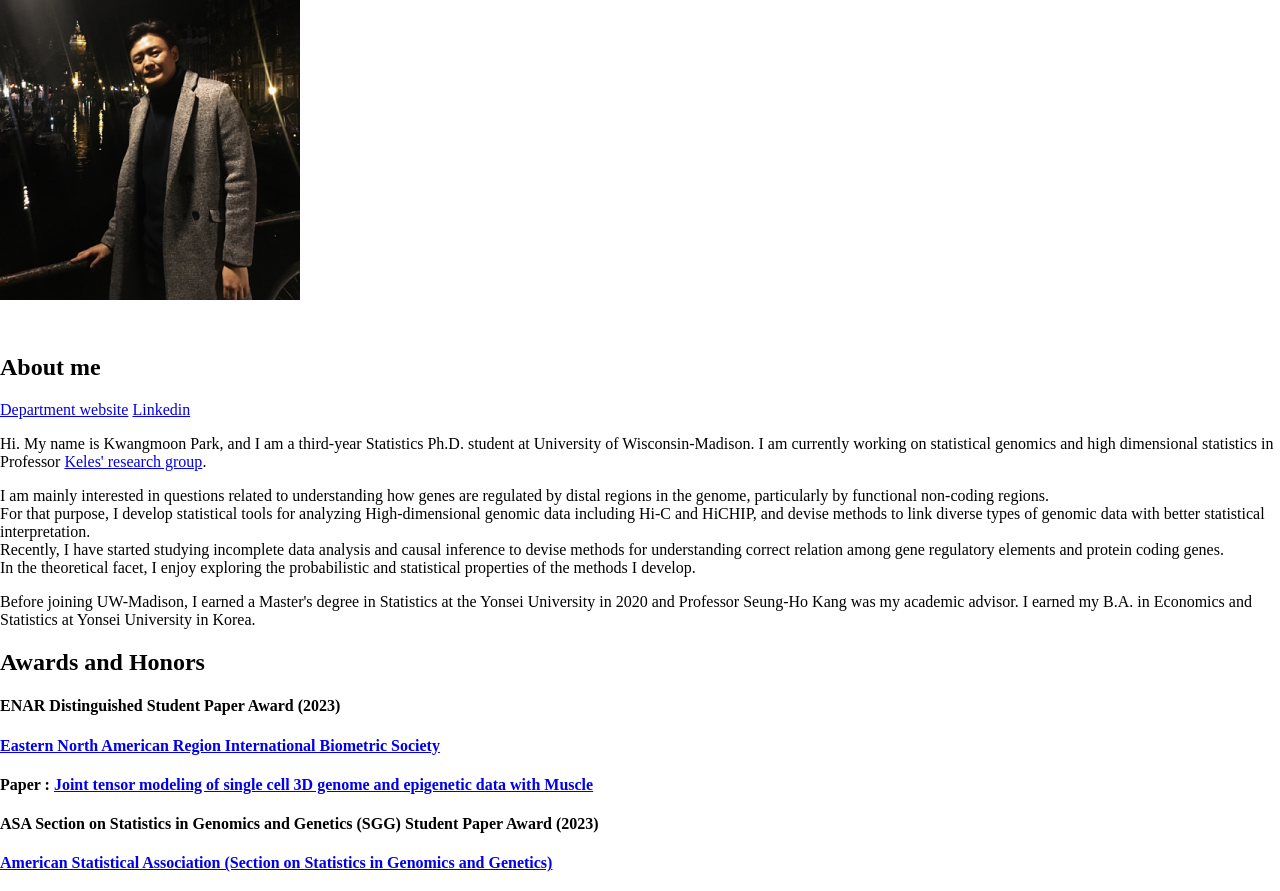
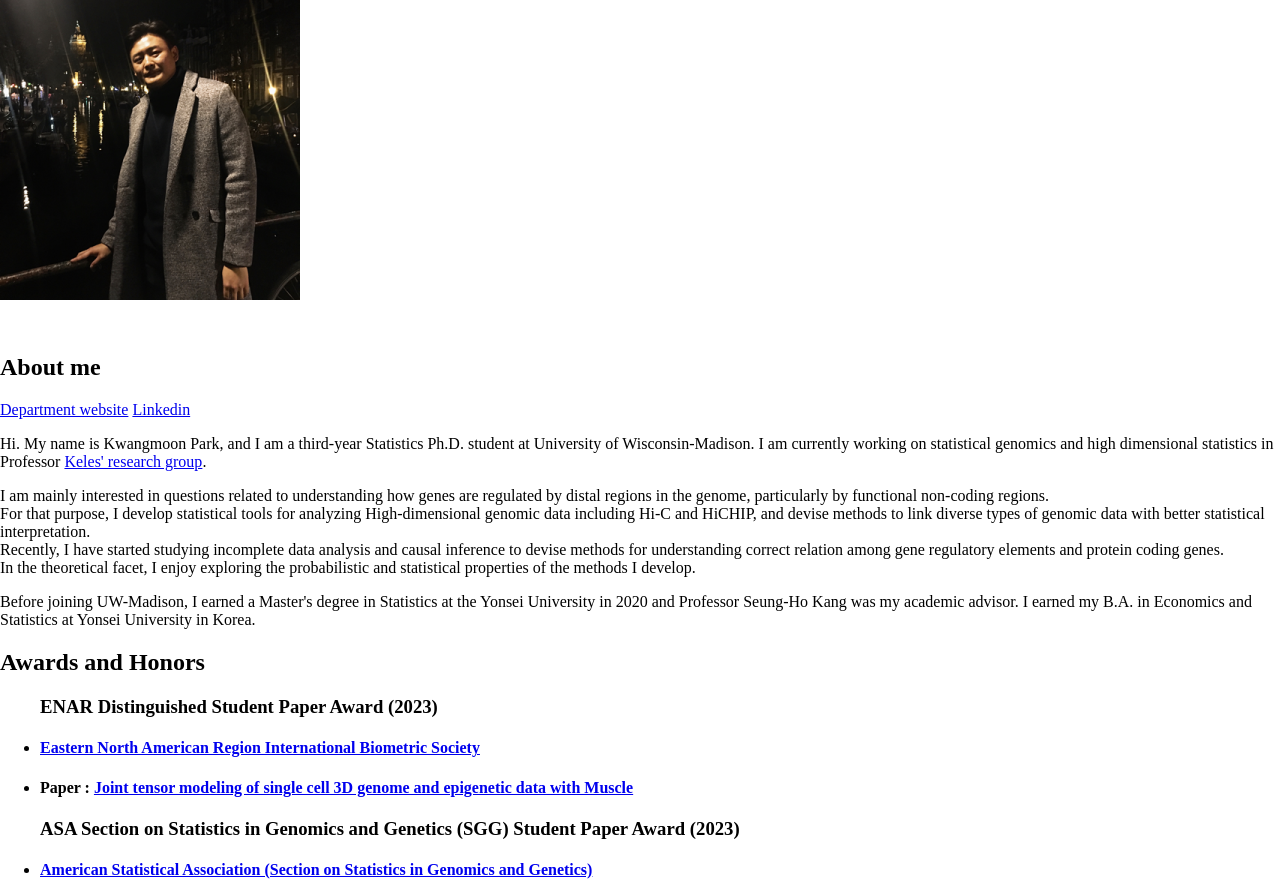
Before and after one commit to kmp0223/KwangmoonPark, a plain HTML site: page index.html in a window 1280 px wide. Shown: the part 58-949 px from the top of the page. Drawn offline with Linux system fonts and the light colour scheme.

Commit message:
Update index.html

```diff
--- a/index.html
+++ b/index.html
@@ -21,14 +21,26 @@
     <p>Before joining UW-Madison, I earned a Master's degree in Statistics at the Yonsei University in 2020 and Professor Seung-Ho Kang was my academic advisor. I earned my B.A. in Economics and Statistics at Yonsei University in Korea.</p>
 
     <h2>Awards and Honors</h2>
-    <h4>ENAR Distinguished Student Paper Award (2023)</h3>
-    <h4><a href="https://www.enar.org/index.cfm"> Eastern North American Region International Biometric Society</a></h4>
-    <h4> Paper : <a href="https://www.biorxiv.org/content/10.1101/2023.01.27.525871v1"> Joint tensor modeling of single cell 3D genome and epigenetic data with Muscle</a></h4>
+
+    <ul> <h3>ENAR Distinguished Student Paper Award (2023)</h3>
+  <li><h4><a href="https://www.enar.org/index.cfm"> Eastern North American Region International Biometric Society</a></h4></li>
+  <li><h4> Paper : <a href="https://www.biorxiv.org/content/10.1101/2023.01.27.525871v1"> Joint tensor modeling of single cell 3D genome and epigenetic data with Muscle</a></h4></li>
+</ul>
+
+
+    <ul> <h3>ASA Section on Statistics in Genomics and Genetics (SGG) Student Paper Award (2023) </h3>
+  <li><h4><a href="https://community.amstat.org/sectiononstatisticsingenomicsandgenetics/home"> American Statistical Association (Section on Statistics in Genomics and Genetics)</a></h4></li>
+  <li><h4> Paper : <a href="https://www.biorxiv.org/content/10.1101/2023.01.27.525871v1"> Joint tensor modeling of single cell 3D genome and epigenetic data with Muscle</a></h4></li>
+</ul>
 
 
 
-    <h4>ASA Section on Statistics in Genomics and Genetics (SGG) Student Paper Award (2023) </h3>
-    <h4><a href="https://community.amstat.org/sectiononstatisticsingenomicsandgenetics/home"> American Statistical Association (Section on Statistics in Genomics and Genetics)</a></h4>
+
+
+
+
+
+
     <h4> Paper : <a href="https://www.biorxiv.org/content/10.1101/2023.01.27.525871v1"> Joint tensor modeling of single cell 3D genome and epigenetic data with Muscle</a></h4>
 
 
```
